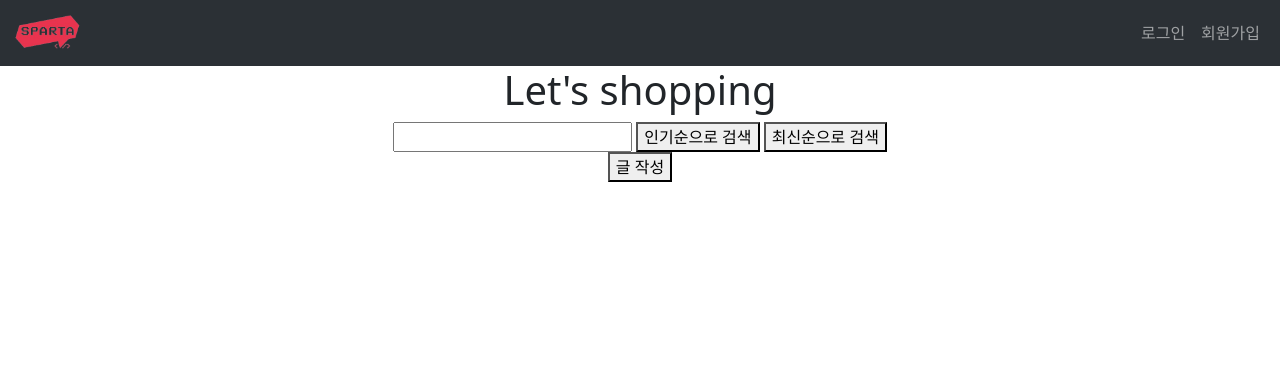
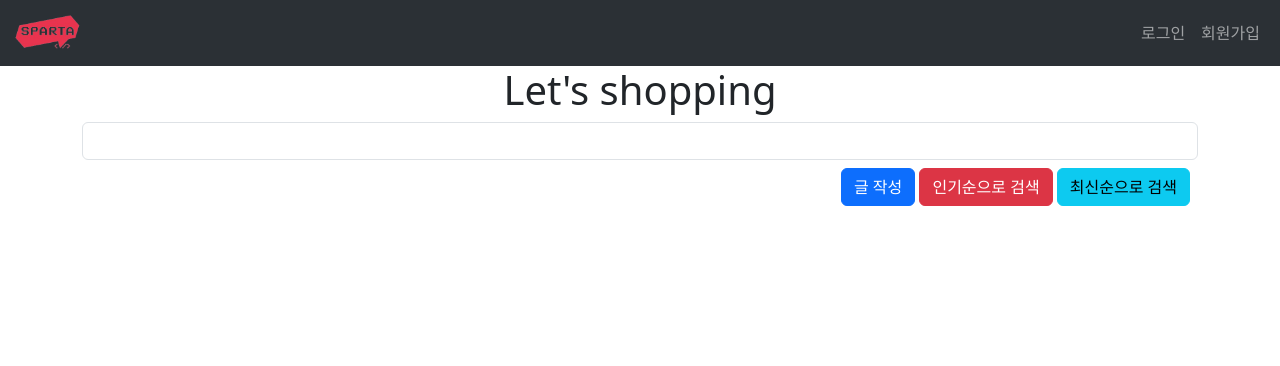
Before and after one commit to pkg0203/SpartaMarket, a Django app: template spartamarket/products/templates/products/show.html in a window 1280 px wide. Shown: the top 366 px of the page. Run offline with Django 4.2, Linux system fonts and the light colour scheme; the template is opened without the code that fills it, so the values that code supplies are empty.

Commit message:
<CSS>products/show.html 버튼 정렬

```diff
--- a/spartamarket/products/templates/products/show.html
+++ b/spartamarket/products/templates/products/show.html
@@ -2,11 +2,24 @@
 
 {%block content%}
 <h1>Let's shopping</h1>
-<form action="{%url 'products:search_and_sort'%}" method="GET">
-    <input type="text" name="search" id="search">
-    <button type="submit" name="sort" value="jjim">인기순으로 검색</button>
-    <button type="submit" name="sort" value="recent">최신순으로 검색</button>
-</form>
+<div class="row">
+    <div>
+
+    </div>
+    <div>
+        <form action="{% url 'products:search_and_sort' %}" method="GET">
+            <input type="text" name="search" id="search" class="form-control">
+            <div class="m-2"style="float: right;">
+                <form action="{% url 'products:create' %}" method="GET">
+                    <button type="submit" class="btn btn-primary">글 작성</button>
+                </form>
+                <button type="submit" name="sort" value="jjim" class="btn btn-danger">인기순으로 검색</button>
+                <button type="submit" name="sort" value="recent" class="btn btn-info">최신순으로 검색</button>
+            </div>
+        </form>
+    </div>
+</div>
+
 <div class="d-flex flex-wrap">
     {% for product in products %}
     <div class="card text-bg-dark m-3" style="width: 30%;">
@@ -42,8 +55,4 @@
     </div>
     {% endfor %}
 </div>
-
-<form action="{%url 'products:create'%}" method="GET">
-    <button type="submit">글 작성</button>
-</form>
 {%endblock content%}
```
